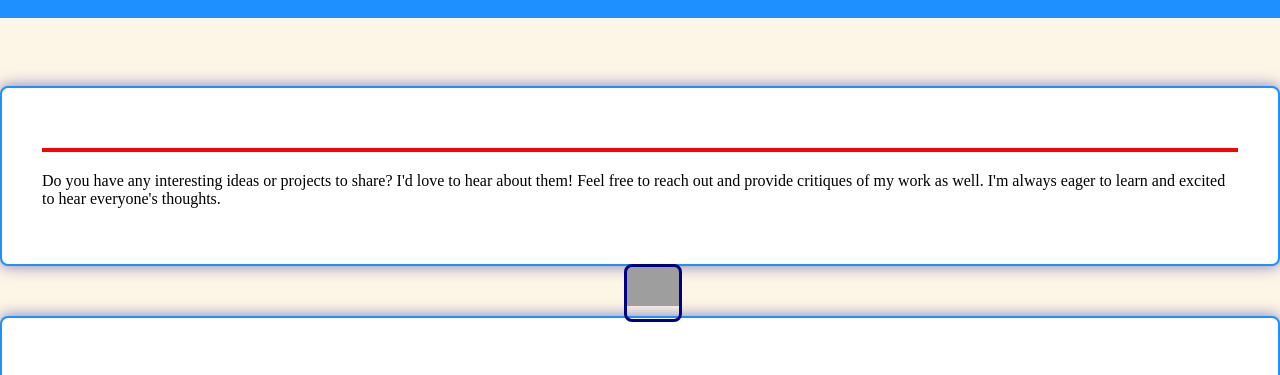
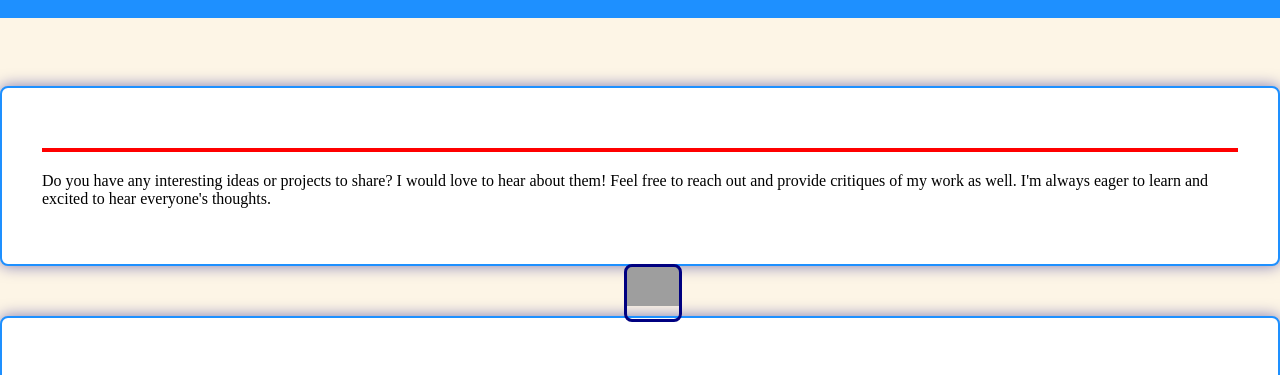
Before and after one commit to ricardoc909/RicardoCortezPortfolio, a plain HTML site: page contact-info.html in a window 1280 px wide. Shown: the part 120-495 px from the top of the page. Drawn offline with Linux system fonts and the light colour scheme; grey boxes are pictures that could not be loaded.

Commit message:
adding website files to github

```diff
--- a/code-pro2.js
+++ b/code-pro2.js
@@ -27,7 +27,7 @@ document.addEventListener('DOMContentLoaded', function() {
     customCursor.style.zIndex = '9999';
     document.body.appendChild(customCursor);
 
-    // Update custom cursor position based on mouse movement
+    // Update custom cursor position based on mouse movements
     document.addEventListener('mousemove', function(event) {
         customCursor.style.left = event.clientX + 'px';
         customCursor.style.top = event.clientY + 'px';
--- a/contact-info.html
+++ b/contact-info.html
@@ -23,7 +23,7 @@
         <section>
             <h2></h2>
 
-            <p>Do you have any interesting ideas or projects to share? I'd love to hear about them! Feel free to reach out and provide critiques of my work as well. I'm always eager to learn and excited to hear everyone's thoughts.</p>
+            <p>Do you have any interesting ideas or projects to share? I would love to hear about them! Feel free to reach out and provide critiques of my work as well. I'm always eager to learn and excited to hear everyone's thoughts.</p>
         </section>
 
         <section id="social-media-icons">
--- a/index.css
+++ b/index.css
@@ -80,6 +80,7 @@ section {
     margin-top: 20px;
     background-color: #ffffff;
 }
+
 
 /* About Me Section */
 #about-me {
```
Also changed, not shown: index.html (+1 -1 lines).
